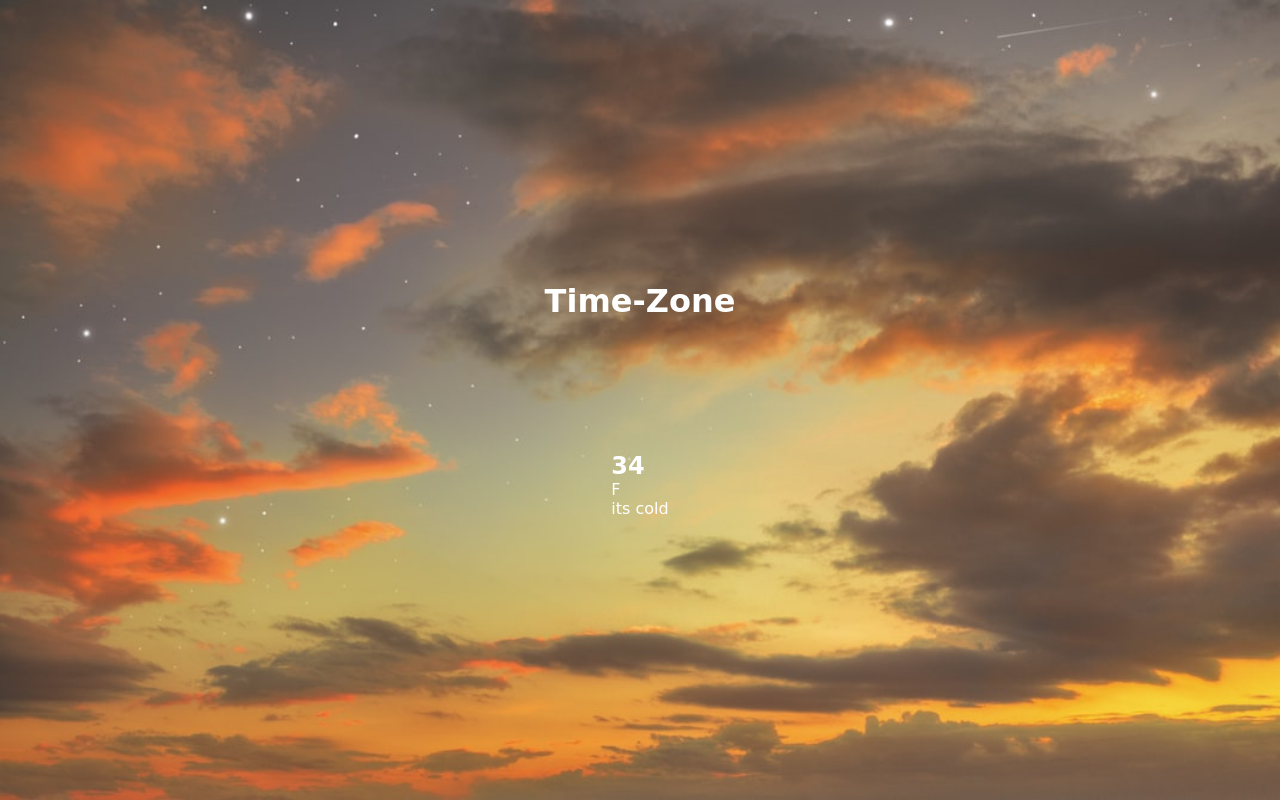
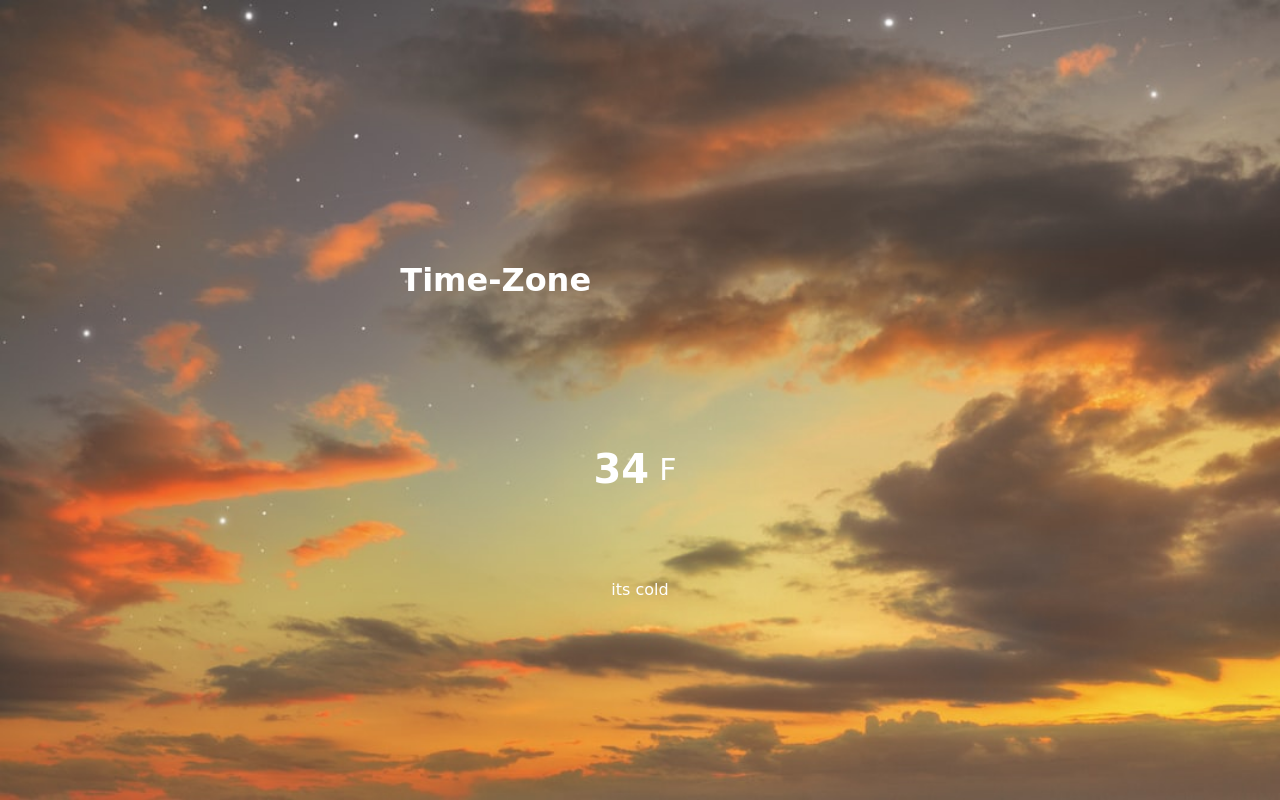
Before and after one commit to anannyya/weather, a plain HTML site: page index.html in a window 1280 px wide. Drawn offline with Linux system fonts and the light colour scheme.

Commit message:
Initial commit

```diff
--- a/style.css
+++ b/style.css
@@ -17,3 +17,26 @@ body{
     overflow-y: hidden;
     color: rgb(255, 255, 255);
 }
+.location ,
+.temperature{
+    height: 30vh;
+    width: 50%;
+    display: flex;
+    justify-content: space-around;
+    align-items: center;
+}
+.temperature{
+    flex-direction: column;
+}
+.degree-section{
+    display: flex;
+    align-items: center;
+}
+.degree-section span{
+    margin: 10px;
+    font-size: 30px;
+    cursor: pointer;
+}
+.degree-section h2{
+    font-size: 40px;
+}
```
